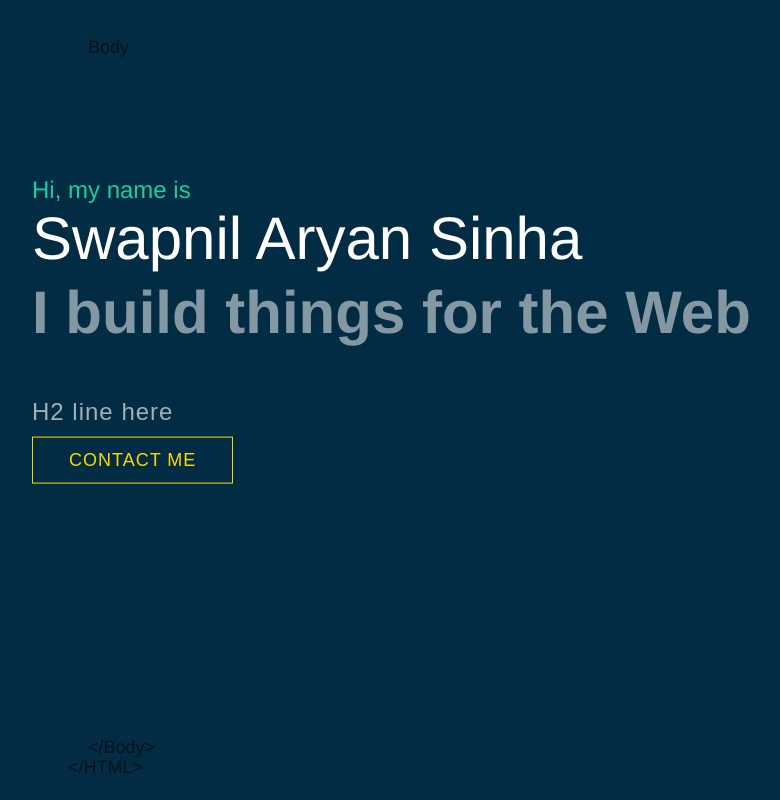
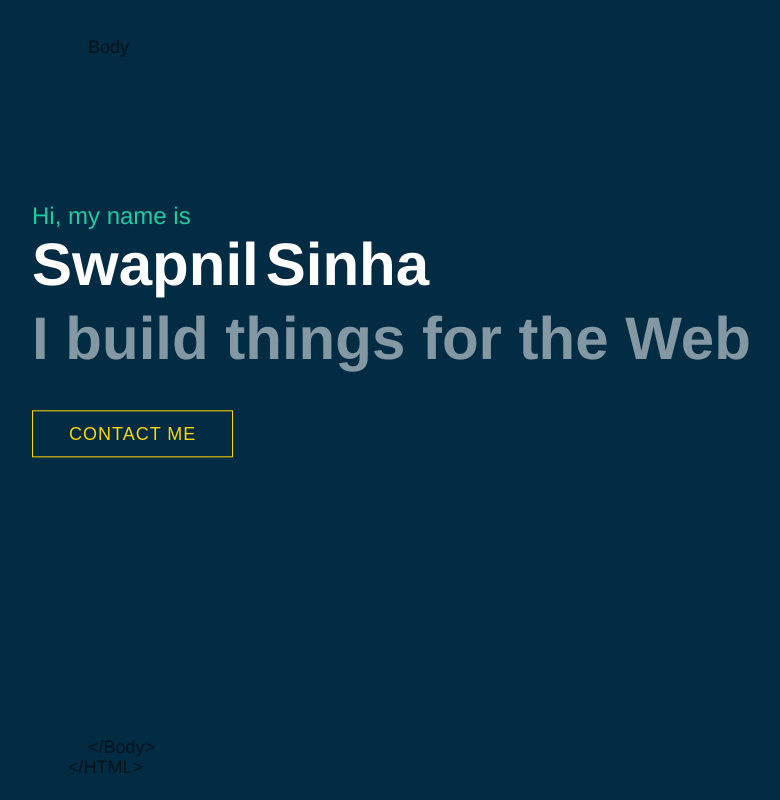
Before and after one commit to SwapnilAryan97/react_portfolio, a React (Create React App) app: page / in a window 1280 px wide. Shown: the whole page, without its empty margins (32-812 px from the left). Built offline with nearby package versions, Linux system fonts and the light colour scheme.

Commit message:
Add text animation

```diff
--- /dev/null
+++ b/src/components/AnimatedLetters/index.js
@@ -0,0 +1,15 @@
+import './index.scss'
+
+const AnimatedLetters = ({ letterClass, strArray, idx }) => {
+  return (
+    <span>
+      {strArray.map((char, i) => (
+        <span key={char + i} className={`${letterClass} _${i + idx}`}>
+          {char}
+        </span>
+      ))}
+    </span>
+  )
+}
+
+export default AnimatedLetters
--- /dev/null
+++ b/src/components/AnimatedLetters/index.scss
@@ -0,0 +1,24 @@
+.text-animate {
+  display: inline-block;
+  opacity: 0;
+  animation: bounceIn 0.5s 0.5s;
+  animation-fill-mode: forwards;
+  min-width: 7px;
+}
+
+.text-animate-hover {
+  min-width: 7px;
+  display: inline-block;
+  animation-fill-mode: both;
+
+  &:hover {
+    animation: rubberBand 1s;
+    color: #ffd700;
+  }
+}
+
+@for $i from 1 through 30 {
+  .text-animate._#{$i} {
+    animation-delay: #{$i / 10}s;
+  }
+}
--- a/src/components/Home/index.js
+++ b/src/components/Home/index.js
@@ -1,17 +1,57 @@
 import { Link } from 'react-router-dom'
 // import Logotitle from '../../assets/images/logo-s.png'
 import './index.scss'
+import { useEffect, useState } from 'react'
+import AnimatedLetters from '../AnimatedLetters'
 
 const Home = () => {
+  const [letterClass, setLetterClass] = useState('text-animate')
+
+  const name = 'Swapnil Sinha'
+  // const jobTitle = 'I build things for the Web'
+
+  const nameArray = createArray(name)
+  // const jobArray = createWordArray(jobTitle)
+
+  useEffect(() => {
+    setTimeout(() => {
+      setLetterClass('text-animate-hover')
+    }, 5000)
+  }, [])
+
   return (
     <div className="container home-page">
       <div className="text-zone">
+        {/* <div className={letterClass}>Hi</div>
+        <div className={`${letterClass} _12`}>,</div>
+        <div className={`${letterClass} _12`}>my name is</div> */}
         <div className="coding-text">Hi, my name is</div>
-        <h1 className="less-font fade-in-1">Swapnil Aryan Sinha</h1>
+        <h1>
+          <AnimatedLetters
+            letterClass={letterClass}
+            strArray={nameArray}
+            idx={15}
+          />
+        </h1>
+
+        {/* <h1 className="fade-color fade-in-2">
+          I build things for the Web <br />
+        </h1> */}
+        {/* <h2>
+          <AnimatedLetters
+            letterClass={letterClass}
+            strArray={jobArray}
+            idx={22}
+          />
+        </h2> */}
+
         <h1 className="fade-color fade-in-2">
           I build things for the Web <br />
         </h1>
-        <h2>H2 line here</h2>
+
+        {/* <h1 className="less-font fade-in-1">Swapnil Aryan Sinha</h1> */}
+
+        {/* <h2>H2 line here</h2> */}
         <Link to="/connect" className="flat-button">
           CONTACT ME
         </Link>
@@ -20,4 +60,19 @@ const Home = () => {
   )
 }
 
+function createArray(name) {
+  return name.split('')
+}
+
+// function createWordArray(sentence) {
+//   const wordArray = sentence.split(' ')
+//   const wordWithSpaces = []
+
+//   wordArray.forEach((word) => {
+//     wordWithSpaces.push(word)
+//     wordWithSpaces.push(' ')
+//   })
+//   return wordWithSpaces
+// }
+
 export default Home
```
